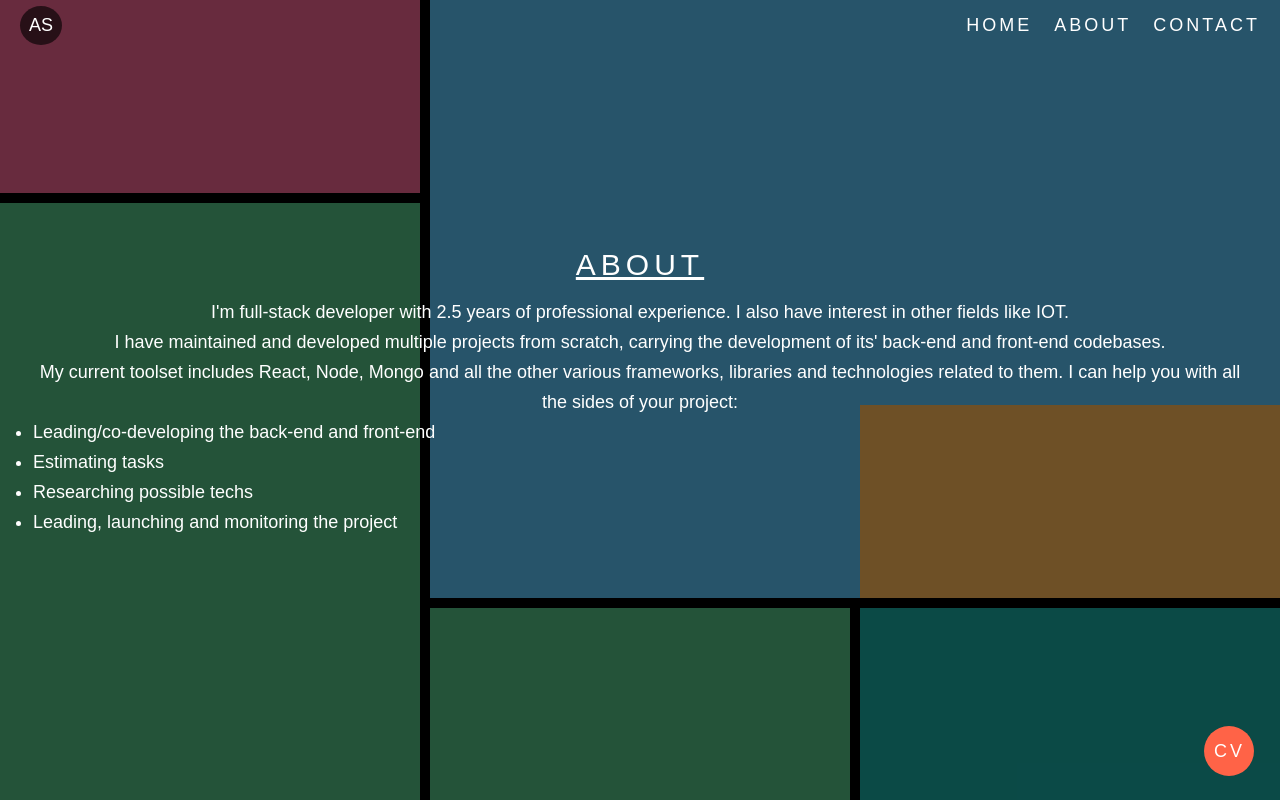
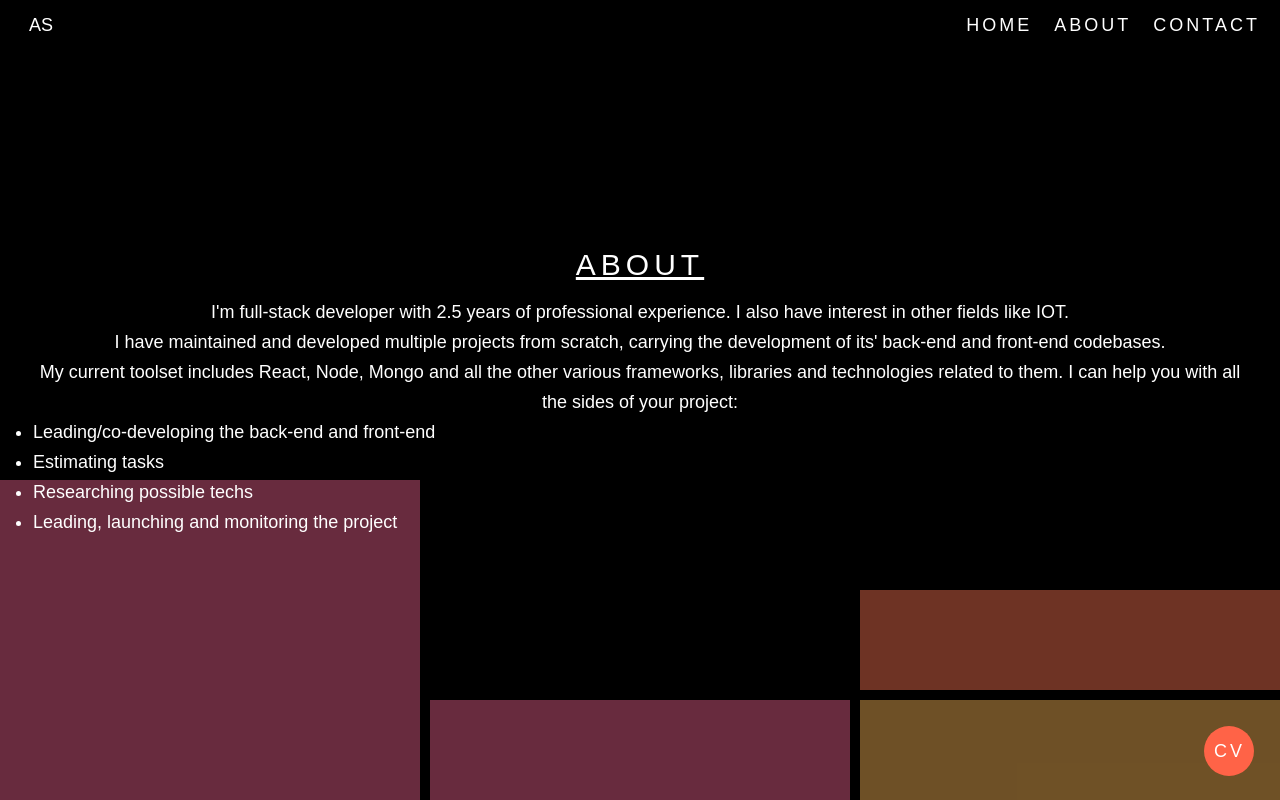
Before and after one commit to amandhunna/portfolio, a React (Create React App) app: page /about in a window 1280 px wide. Built offline with nearby package versions, Linux system fonts and the light colour scheme; no server answers.

Commit message:
added all randonness in about section

```diff
--- a/src/About.js
+++ b/src/About.js
@@ -20,6 +20,11 @@ const randomColor = () => {
     };
     return { background: getDefaultColor() };
 };
+const randomGrid = () => {
+        const defaultGridClasses = [ 'one', 'two', 'three', 'four', 'five', 'six' ];
+        const randomGenerator = Math.ceil(Math.random() * 10)%6
+        return defaultGridClasses[randomGenerator];
+}
 
 const getColors = () => ({
     wrapper: { background: "#000" },
@@ -31,13 +36,23 @@ const getColors = () => ({
     six: randomColor(),
   });
 
+const getGrid =() => ({
+    one: randomGrid(),
+    two: randomGrid(),
+    three: randomGrid(),
+    four: randomGrid(),
+    five: randomGrid(),
+    six: randomGrid(),
+});
 
 function About(props) {
     const [ colors, setColors ] = useState(getColors());
+    const [grid, setGrid ] =useState(getGrid())
     useEffect(() => {
         const interval = setInterval(() => {
           setColors(getColors());
-        }, 250);
+          setGrid(getGrid());
+        }, 1000);
         return () => clearInterval(interval);
       }, []);
     return (
@@ -45,12 +60,12 @@ function About(props) {
         <Header />
         <section id="aboutMe" className="section">
         <div style={colors.wrapper} className="wrapper">
-          <div style={colors.one} className="one"></div>
-          <div style={colors.two} className="two"></div>
-          <div style={colors.three} className="three"></div>
-          <div style={colors.four} className="four"></div>
-          <div style={colors.five} className="five"></div>
-          <div style={colors.six} className="six"></div>
+          <div style={colors.one} className={grid.one}></div>
+          <div style={colors.two} className={grid.two}></div>
+          <div style={colors.three} className={grid.three}></div>
+          <div style={colors.four} className={grid.four}></div>
+          <div style={colors.five} className={grid.five}></div>
+          <div style={colors.six} className={grid.six}></div>
           <div className="seven section">
             <h3>ABOUT</h3>
             <div className="skillSet">
```
